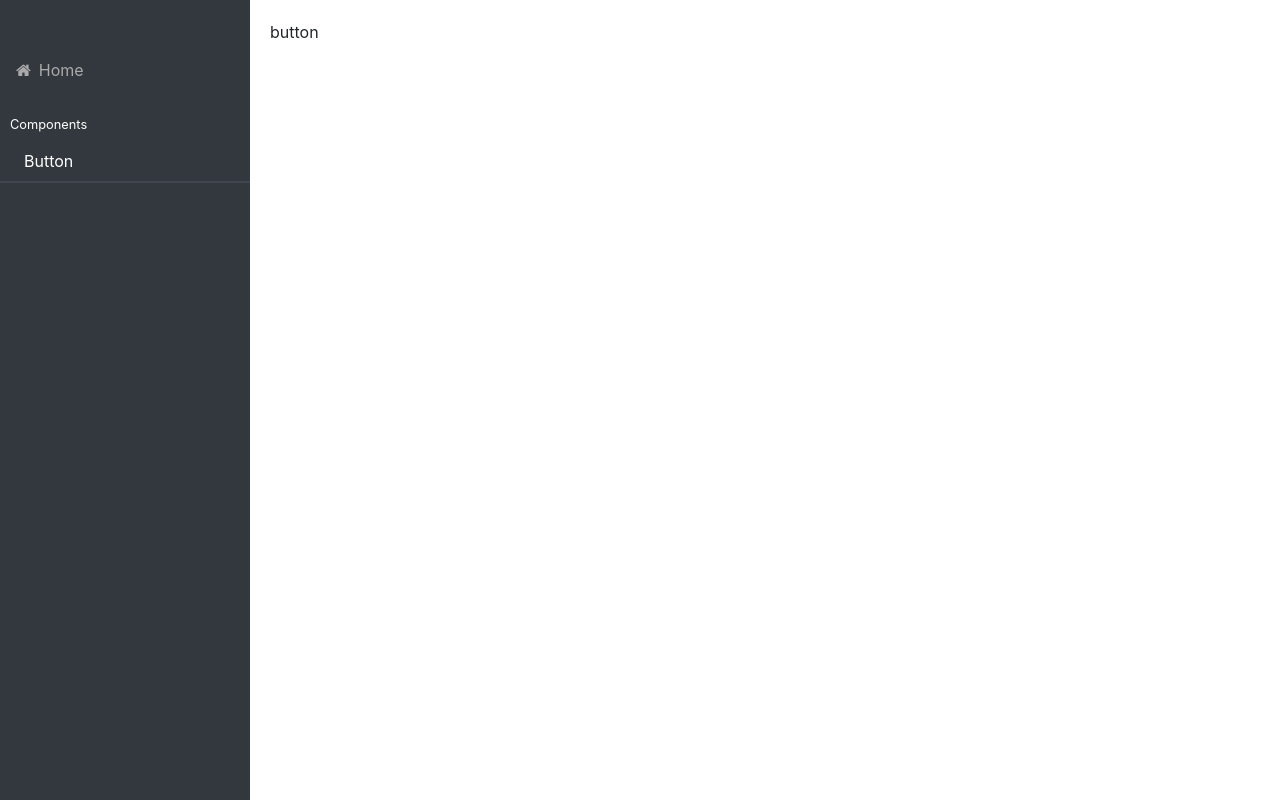
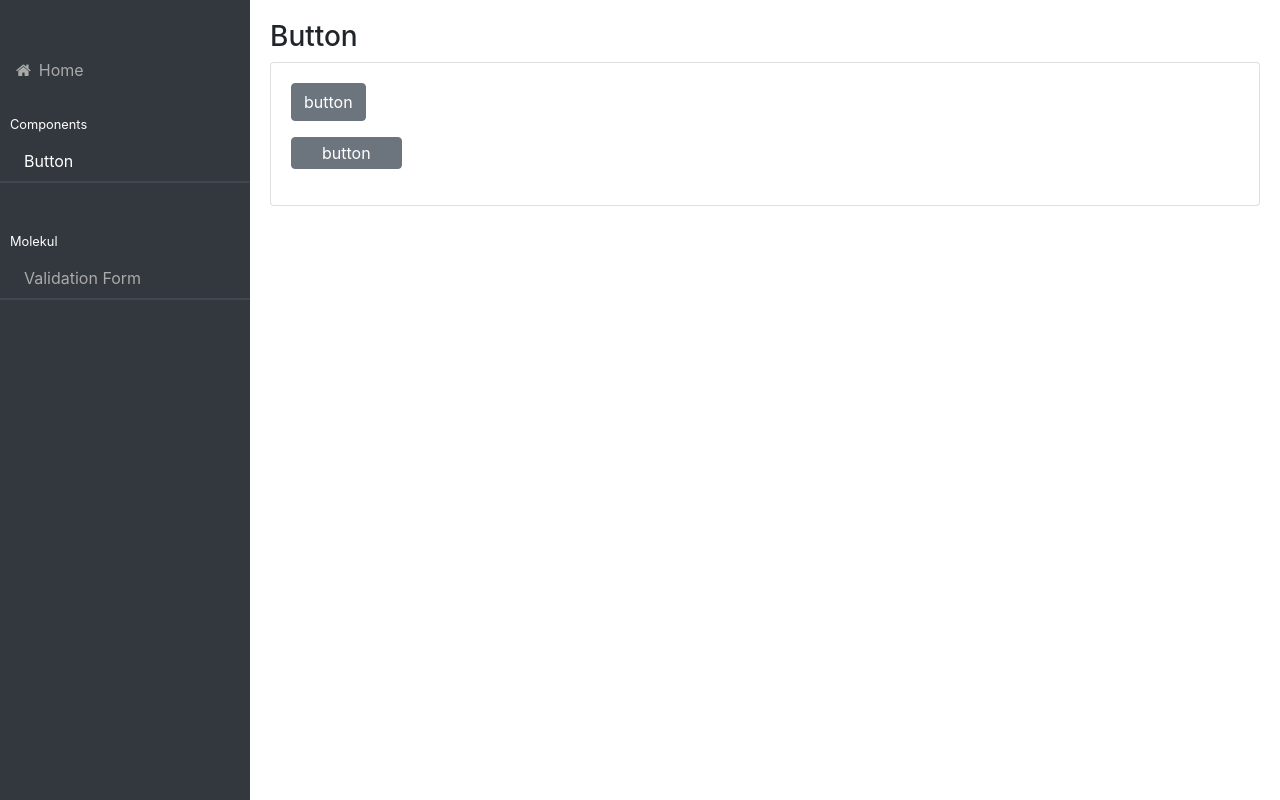
Before and after one commit to swizaesar/react-components, a React (Create React App) app: page /button in a window 1280 px wide. Built offline with nearby package versions, Linux system fonts and the light colour scheme; the HTML template or start-up script is replaced by a standard one.

Commit message:
setup render action type

```diff
--- /dev/null
+++ b/src/Components/Molekul/FormValidation/FormInput.js
@@ -0,0 +1,106 @@
+import React, { useEffect, useState } from "react";
+import { FormGroup, Input } from "reactstrap";
+import styled from "styled-components";
+
+const Style = styled(Input)`
+    background: #f9f9f9;
+`;
+const ButtonPassword = styled.button`
+    position: absolute;
+    right: 15px;
+    top: 0px;
+    background: transparent;
+    border: none;
+    color: #6c6c6c;
+    padding: 7px 10px;
+`;
+const renderType = () => {
+    return {
+        input: () => {
+            return "masuk sini inputnya";
+        },
+        textarea: () => {
+            return "masuk sini textareanya";
+        },
+    };
+};
+const FormInput = ({
+    validationClick,
+    value,
+    type,
+    action,
+    placeholder,
+    className,
+    id,
+    name,
+    rows,
+    label,
+    valid = "Form tidak boleh kosong",
+    checkVal,
+    onGetValue = () => {},
+    readOnly = false,
+    status,
+}) => {
+    const [isValid, setValid] = useState(false);
+    const [showPassword, setShowPassword] = useState(true);
+    const _onGetValue = (e) => {
+        if (e.target.value === "") {
+            setValid(true);
+        } else {
+            setValid(false);
+        }
+        onGetValue({
+            id: id,
+            name: e.target.name,
+            value: e.target.value,
+            status: e.target.value === "" ? false : true,
+        });
+    };
+    const handlerShowPassword = () => {
+        setShowPassword(!showPassword);
+    };
+    useEffect(() => {
+        if (validationClick) {
+            console.log("masuk sini", status);
+            setValid(!status);
+        }
+    }, [validationClick, status]);
+    console.log("action", action);
+    console.log("renderType", renderType()[action]);
+    return (
+        <FormGroup>
+            {label && <label>{label}</label>}
+            <p>{renderType()[action](action)}</p>
+            <Style
+                name={name}
+                id={name}
+                onChange={(e) => _onGetValue(e)}
+                readOnly={readOnly}
+                rows={rows}
+                value={value}
+                type={showPassword ? type : "text"}
+                placeholder={placeholder}
+                className={className}
+            />
+            {type === "password" ? (
+                <ButtonPassword onClick={handlerShowPassword} type="button">
+                    <i
+                        className={`fa ${
+                            !showPassword ? "fa-eye" : "fa-eye-slash"
+                        }`}
+                    ></i>
+                </ButtonPassword>
+            ) : (
+                false
+            )}
+            {isValid ? (
+                <small className="text-danger">
+                    <i>{valid}</i>
+                </small>
+            ) : (
+                false
+            )}
+        </FormGroup>
+    );
+};
+export default FormInput;
--- /dev/null
+++ b/src/Components/Molekul/FormValidation/FormValidation.js
@@ -0,0 +1,36 @@
+import React, { Fragment } from "react";
+import { Col } from "reactstrap";
+
+import FormInput from "./FormInput";
+
+const FormValidation = ({ form = [], item, validationClick, id }) => {
+    const checkVal = true;
+    const onGetValue = (param) => {
+        let getStatus = form[id];
+        console.log(param);
+        // console.log("getStatus[param.name]", getStatus[param.name]);
+        // getStatus[param.name] = {
+        //     value: param.value,
+        //     status: param.status,
+        // };
+    };
+    return (
+        <Fragment>
+            <Col xl={item.col}>
+                <FormInput
+                    validationClick={validationClick}
+                    id={id}
+                    action={item.action}
+                    status={item.status}
+                    onGetValue={onGetValue}
+                    checkVal={checkVal}
+                    type={item.type}
+                    valid={item.valid}
+                    name={item.name}
+                    placeholder={item.placeholder}
+                />
+            </Col>
+        </Fragment>
+    );
+};
+export default FormValidation;
--- /dev/null
+++ b/src/Components/Molekul/FormValidation/index.js
@@ -0,0 +1,24 @@
+import React, { Fragment } from "react";
+import FormValidation from "./FormValidation";
+import { Row } from "reactstrap";
+
+const Form = ({ form = [], validationClick }) => {
+    return (
+        <Fragment>
+            <Row>
+                {form.map((item, key) => {
+                    return (
+                        <FormValidation
+                            validationClick={validationClick}
+                            form={form}
+                            item={item}
+                            key={key}
+                            id={key}
+                        />
+                    );
+                })}
+            </Row>
+        </Fragment>
+    );
+};
+export default Form;
--- /dev/null
+++ b/src/Components/Particle/Button/index.js
@@ -0,0 +1,6 @@
+import React from "react";
+import Style from "./style";
+const ButtonStyle = (props) => {
+    return <Style {...props}>{props.children}</Style>;
+};
+export default ButtonStyle;
--- /dev/null
+++ b/src/Components/Particle/Button/style.js
@@ -0,0 +1,8 @@
+import styled from "styled-components";
+import { Button } from "reactstrap";
+
+const Style = styled(Button)`
+    font-size: ${(props) => (props.size ? props.size + "px" : false)};
+    padding: ${(props) => (props.padding ? props.padding : false)};
+`;
+export default Style;
--- a/src/Components/Sidebar/index.js
+++ b/src/Components/Sidebar/index.js
@@ -58,13 +58,44 @@ const Sidebar = (props) => {
                 );
             });
     };
+    const createLinkMolekul = (routes) => {
+        return routes
+            .filter((item) => item.setting === "molekul")
+            .map((prop, key) => {
+                console.log("item", window.location.pathname.split("/")[1]);
+                return (
+                    <NavItem key={key}>
+                        <NavLink
+                            href={`${prop.path}`}
+                            // tag={NavLinkRRD}
+                            // onClick={this.closeCollapse}
+                            className={`nav-component ${
+                                window.location.pathname.split("/")[1] ===
+                                prop.sidebar.activeName
+                                    ? "active"
+                                    : ""
+                            }`}
+                        >
+                            {prop.sidebar.icon && (
+                                <i className={`${prop.sidebar.icon} mr-2`} />
+                            )}
+                            {prop.sidebar.name}
+                        </NavLink>
+                    </NavItem>
+                );
+            });
+    };
     return (
         <Style>
             <Nav className="mb-4">{createLinkComponentsHome(routes)}</Nav>
             <h6 className="navbar-heading ">
                 <small className="text-white">Components</small>
             </h6>
-            <Nav>{createLinkComponents(routes)}</Nav>
+            <Nav className="mb-5">{createLinkComponents(routes)}</Nav>
+            <h6 className="navbar-heading ">
+                <small className="text-white">Molekul</small>
+            </h6>
+            <Nav>{createLinkMolekul(routes)}</Nav>
         </Style>
     );
 };
--- a/src/Pages/Button/index.js
+++ b/src/Pages/Button/index.js
@@ -1,6 +1,22 @@
 import React from "react";
+import ButtonStyle from "../../Components/Particle/Button";
+import { Card, CardBody } from "reactstrap";
 
 const Button = () => {
-    return <div>button</div>;
+    return (
+        <div>
+            <h3 className="title">Button</h3>
+            <Card>
+                <CardBody>
+                    <div className="mb-3">
+                        <ButtonStyle>button</ButtonStyle>
+                    </div>
+                    <div className="mb-3">
+                        <ButtonStyle padding="3px 30px">button</ButtonStyle>
+                    </div>
+                </CardBody>
+            </Card>
+        </div>
+    );
 };
 export default Button;
--- /dev/null
+++ b/src/Pages/Molekul/ValidationForm.js
@@ -0,0 +1,47 @@
+import React, { useState } from "react";
+import Form from "../../Components/Molekul/FormValidation";
+import { Button } from "reactstrap";
+
+const ValidationForm = () => {
+    const [validationClick, setValidationClick] = useState(false);
+    const listForm = [
+        {
+            type: "email",
+            action: "input",
+            name: "email",
+            placeholder: "Email",
+            col: 6,
+            valid: "Email tidak boleh kosong",
+            value: "",
+            status: false,
+        },
+        {
+            type: "text",
+            name: "name",
+            action: "textarea",
+            placeholder: "Name",
+            col: 6,
+            valid: "Nama tidak boleh kosong",
+            value: "",
+            status: false,
+        },
+    ];
+    const handlerSubmitData = () => {
+        let isError = false;
+        listForm.forEach((item) => {
+            console.log("item", item);
+            if (!item.status) {
+                isError = true;
+            }
+        });
+
+        setValidationClick(isError);
+    };
+    return (
+        <div>
+            <Form validationClick={validationClick} form={listForm} />
+            <Button onClick={handlerSubmitData}>check value</Button>
+        </div>
+    );
+};
+export default ValidationForm;
--- a/src/Routes/RouteGuestLayout.js
+++ b/src/Routes/RouteGuestLayout.js
@@ -18,11 +18,11 @@ const RouteGuestLayout = (props) => {
         <Switch>
             <Suspense fallback={<div>Loading...</div>}>
                 <Sidebar routes={routesList.filter((item) => item.sidebar)} />
+
                 <Style>
                     {routesList
                         .filter((item) => item.layout === "")
                         .map((item, key) => {
-                            document.title = item.title;
                             return (
                                 <Fragment key={key}>
                                     {/* {item.isHeader === true &&
--- a/src/Routes/RoutesList.js
+++ b/src/Routes/RoutesList.js
@@ -13,7 +13,7 @@ export default [
             name: "Home",
             activeName: "",
         },
-        title: "button",
+        title: "Home",
     },
     {
         component: lazy(() => import("../Pages/Button")),
@@ -27,6 +27,20 @@ export default [
             name: "Button",
             activeName: "button",
         },
-        title: "Home",
+        title: "Button",
+    },
+    {
+        component: lazy(() => import("../Pages/Molekul/ValidationForm")),
+        path: "/validation-form",
+        isHeader: true,
+        layout: "",
+        isFooter: true,
+        setting: "molekul",
+        sidebar: {
+            icon: "fas fa-wallet mr-2",
+            name: "Validation Form",
+            activeName: "validation-form",
+        },
+        title: "Button",
     },
 ];
```
Also changed, not shown: src/Components/Molekul/FormValidation/renderType.js (added, +13 -0 lines), src/Routes/index.js (+16 -16 lines).
